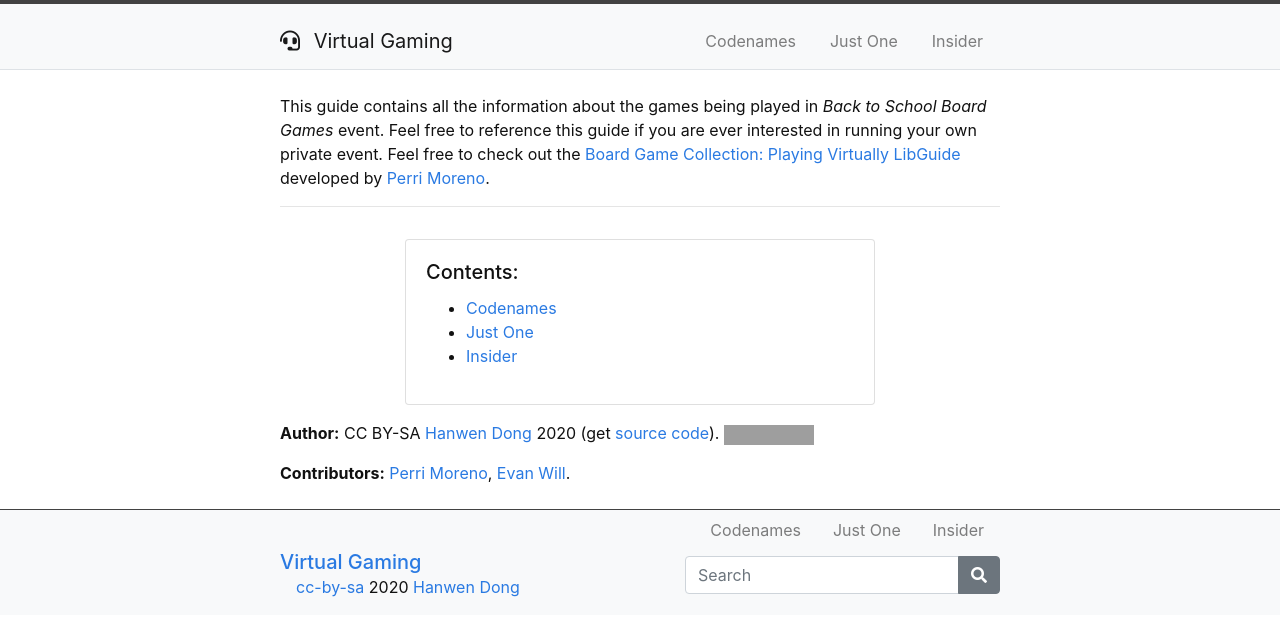
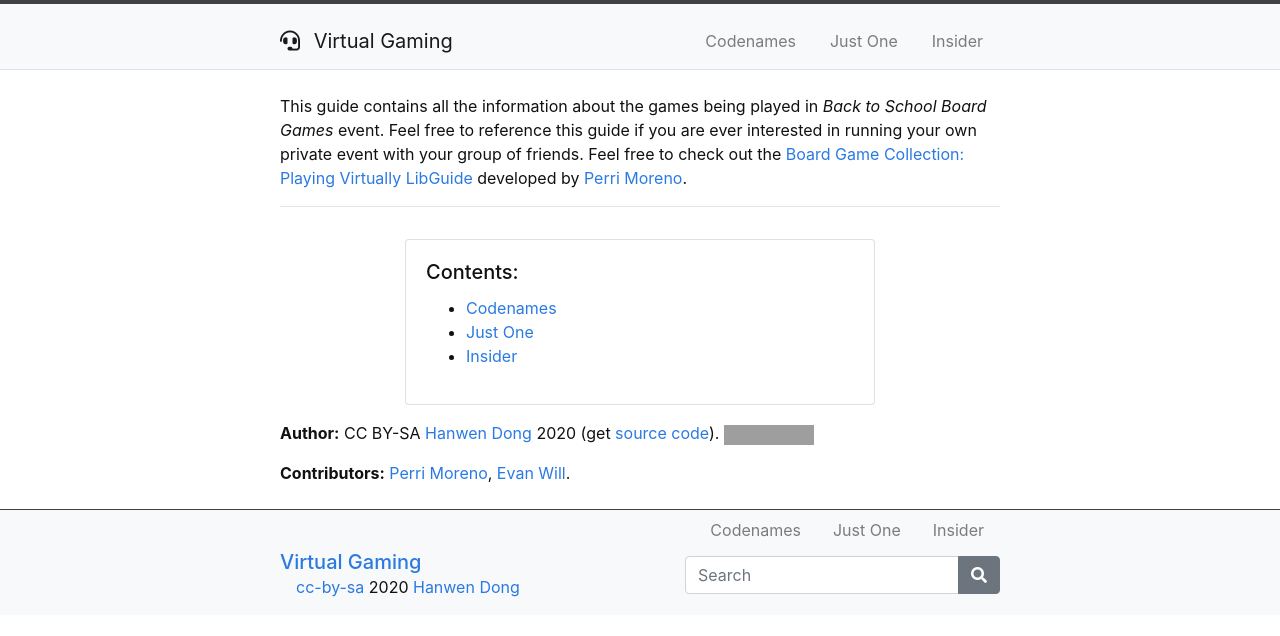
Before and after one commit to hanwendong1/VirtualGaming, a Jekyll site: the page built from index.md, in a window 1280 px wide. Shown: the top 636 px of the page. Built offline with Jekyll 4.4.1, drawn with Linux system fonts in a browser that asks for light colours; grey boxes are pictures that could not be loaded.

Commit message:
Update index.md

```diff
--- a/index.md
+++ b/index.md
@@ -3,7 +3,7 @@
 layout: default
 ---
 
-This guide contains all the information about the games being played in *Back to School Board Games* event. Feel free to reference this guide if you are ever interested in running your own private event. Feel free to check out the [Board Game Collection: Playing Virtually LibGuide](https://libguides.uidaho.edu/Games/virtual) developed by <a href = "mailto: pmoreno@uidaho.edu">Perri Moreno</a>.
+This guide contains all the information about the games being played in *Back to School Board Games* event. Feel free to reference this guide if you are ever interested in running your own private event with your group of friends. Feel free to check out the [Board Game Collection: Playing Virtually LibGuide](https://libguides.uidaho.edu/Games/virtual) developed by <a href = "mailto: pmoreno@uidaho.edu">Perri Moreno</a>.
 
 
 ------
```
